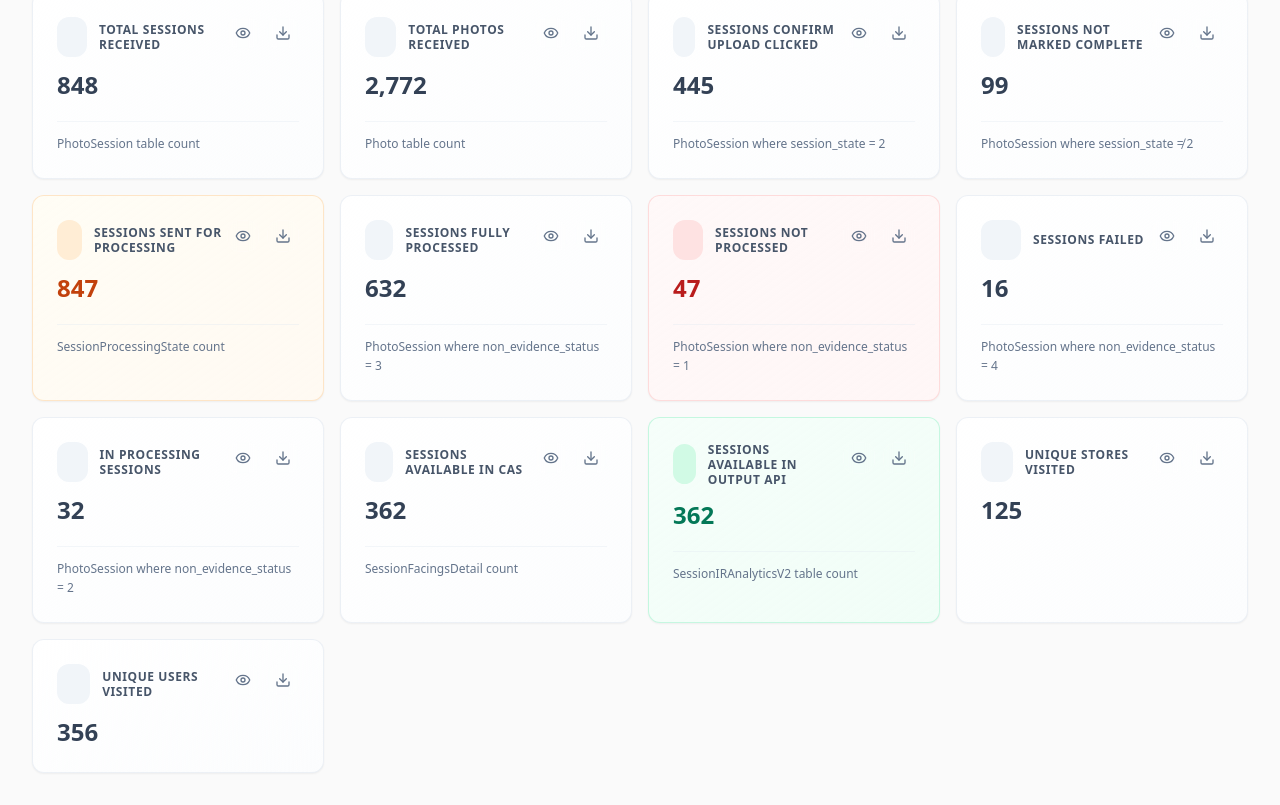
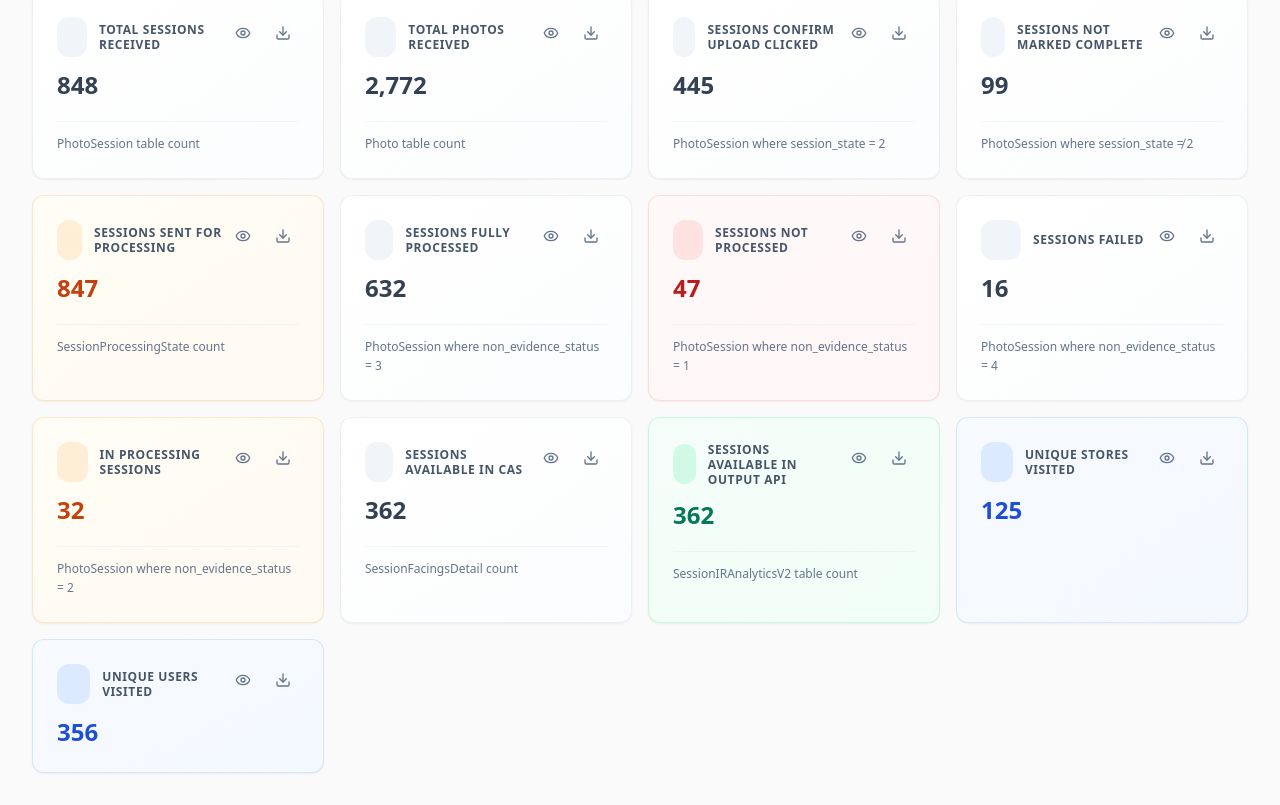
Before and after one commit to jatindeepkharbanda/django-session-processing-summary, a React (Vite) app: page /session-processing in a window 1280 px wide. Shown: the part 402-1207 px from the top of the page. Built offline with nearby package versions, Linux system fonts and the light colour scheme.

Commit message:
Update KPI card colors
Updated the colors for specific KPI cards: "In Processing Sessions" to yellow, "Unique Users Visited" to blue, and "Unique Stores Visited" to blue.

```diff
--- a/src/pages/SessionProcessingSummary.tsx
+++ b/src/pages/SessionProcessingSummary.tsx
@@ -246,6 +246,7 @@ const SessionProcessingSummary = () => {
             title="In Processing Sessions"
             value={metrics.inProcessingSessions}
             isLoading={loading || isRefreshing}
+            variant="warning"
             definition="PhotoSession where non_evidence_status = 2"
             onDownload={() => handleDownload('In Processing Sessions', metrics.inProcessingSessions)}
             onViewData={() => handleViewData('In Processing Sessions')}
@@ -274,6 +275,7 @@ const SessionProcessingSummary = () => {
             title="Unique Stores Visited"
             value={metrics.uniqueStoresVisited}
             isLoading={loading || isRefreshing}
+            variant="info"
             onDownload={() => handleDownload('Unique Stores Visited', metrics.uniqueStoresVisited)}
             onViewData={() => handleViewData('Unique Stores Visited')}
           />
@@ -282,6 +284,7 @@ const SessionProcessingSummary = () => {
             title="Unique Users Visited"
             value={metrics.uniqueUsersVisited}
             isLoading={loading || isRefreshing}
+            variant="info"
             onDownload={() => handleDownload('Unique Users Visited', metrics.uniqueUsersVisited)}
             onViewData={() => handleViewData('Unique Users Visited')}
           />
```
